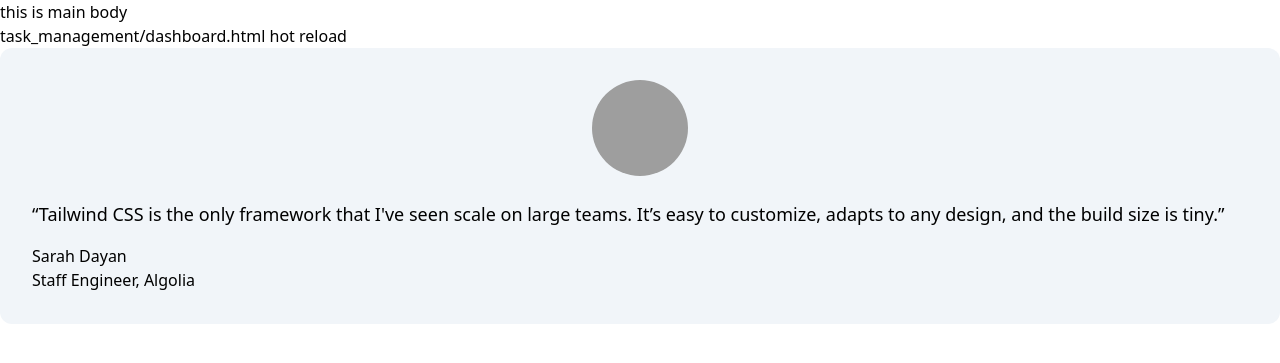
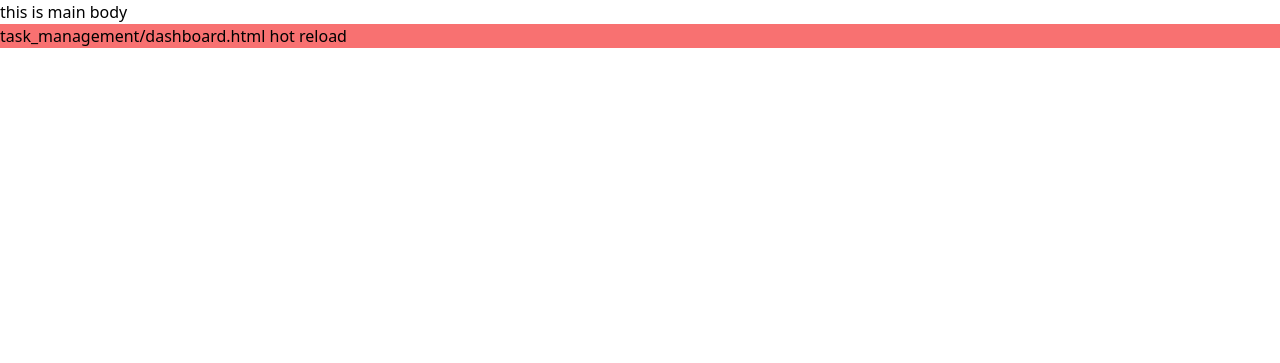
Before and after one commit to binaryloom/TaskManagementSystem, a Django app: page /task/ in a window 1280 px wide. Shown: the top 363 px of the page. Run offline with Django 5.2, Linux system fonts and the light colour scheme; some libraries are stand-ins or nearby versions; grey boxes are pictures that could not be loaded.

Commit message:
Feb 29, 2024, 3:31 AM

```diff
--- a/src/templates/base.html
+++ b/src/templates/base.html
@@ -1,28 +1,8 @@
 {% extends "root.html" %}
 {% block main_body %}
     this is main body
-    <div class="bg-reg-400">
+    <div class="bg-red-400">
         {% block content %}
         {% endblock content %}
     </div>
-    <figure class="bg-slate-100 rounded-xl p-8 dark:bg-slate-800">
-        <img class="w-24 h-24 rounded-full mx-auto"
-             src="/sarah-dayan.jpg"
-             alt=""
-             width="384"
-             height="512">
-        <div class="pt-6 space-y-4">
-            <blockquote>
-                <p class="text-lg">
-                    “Tailwind CSS is the only framework that I've seen scale
-                    on large teams. It’s easy to customize, adapts to any design,
-                    and the build size is tiny.”
-                </p>
-            </blockquote>
-            <figcaption>
-                <div>Sarah Dayan</div>
-                <div>Staff Engineer, Algolia</div>
-            </figcaption>
-        </div>
-    </figure>
 {% endblock main_body %}
```
